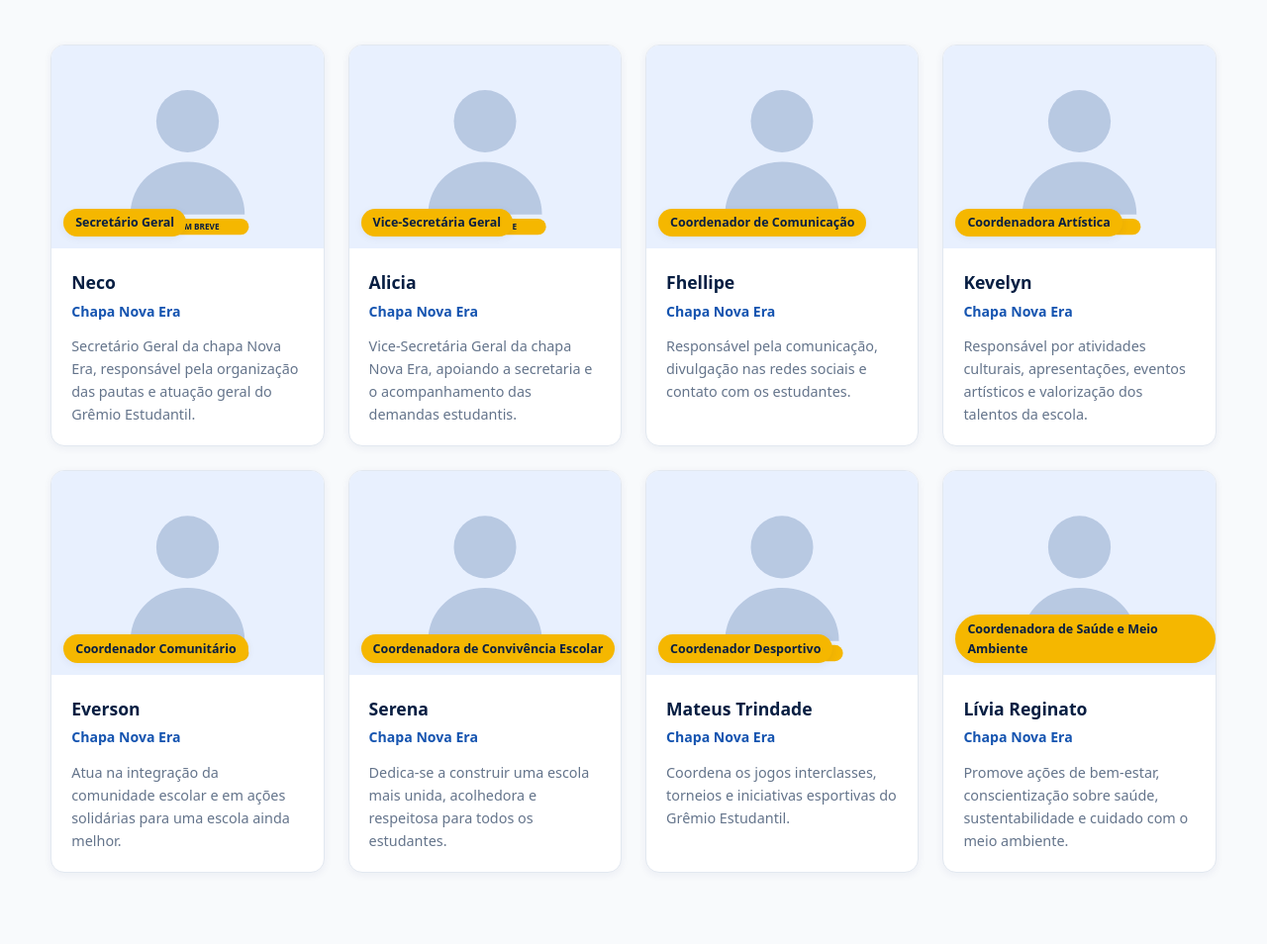
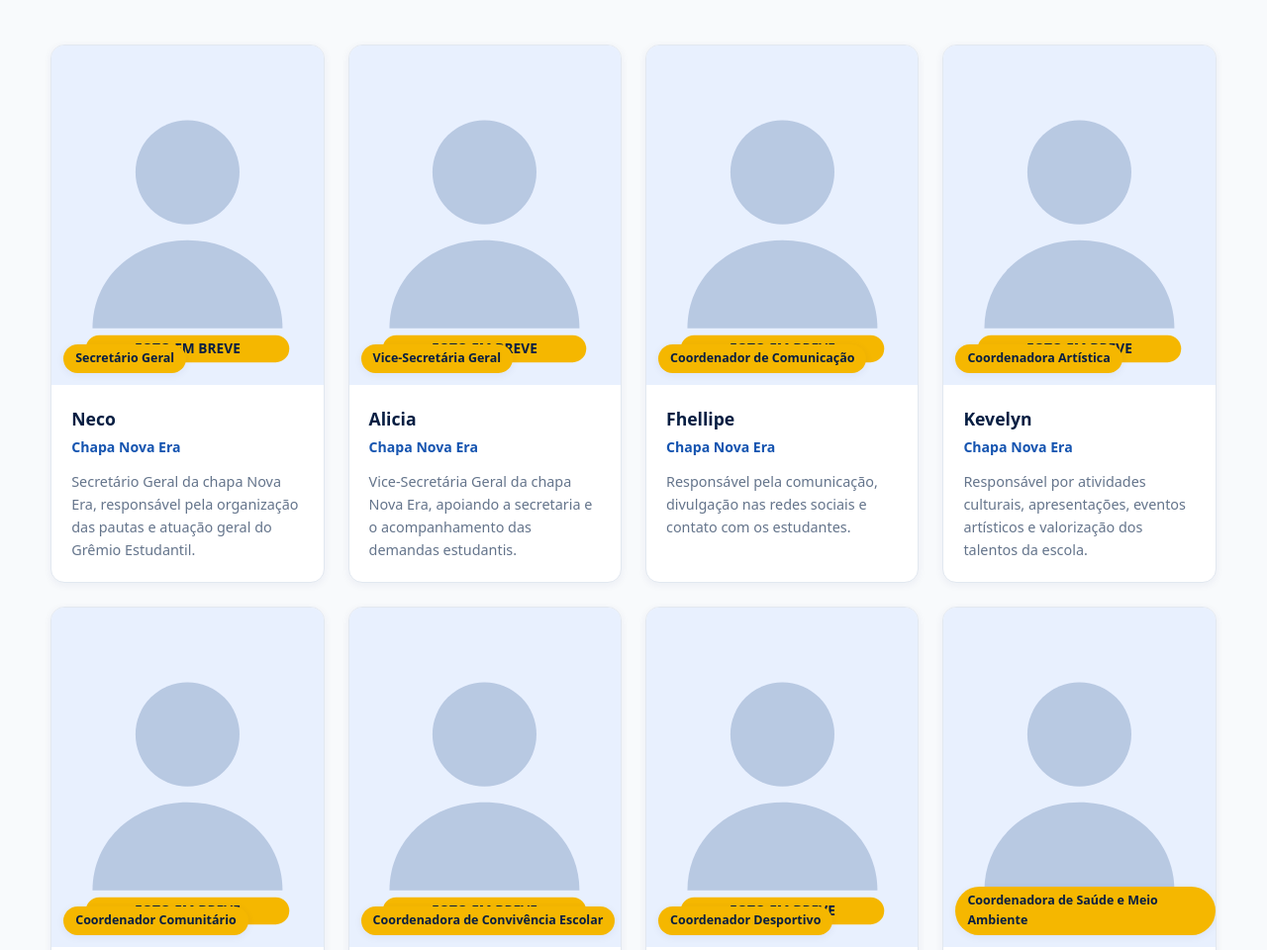
Before and after one commit to frfelipe550-max/nova-era-gremio, a plain HTML site: page index.html in a window 1280 px wide. Shown: the part 2016-2976 px from the top of the page at 99% size. Drawn offline with Linux system fonts and the light colour scheme.

Commit message:
Update style.css

```diff
--- a/css/style.css
+++ b/css/style.css
@@ -676,8 +676,8 @@ textarea {
 
 .membro-foto-wrap {
   position: relative;
-  aspect-ratio: 4 / 3;
-  background-color: var(--blue-50);
+  aspect-ratio: 4 / 5;
+  background-color: var#071e42);
   overflow: hidden;
 }
 
```
